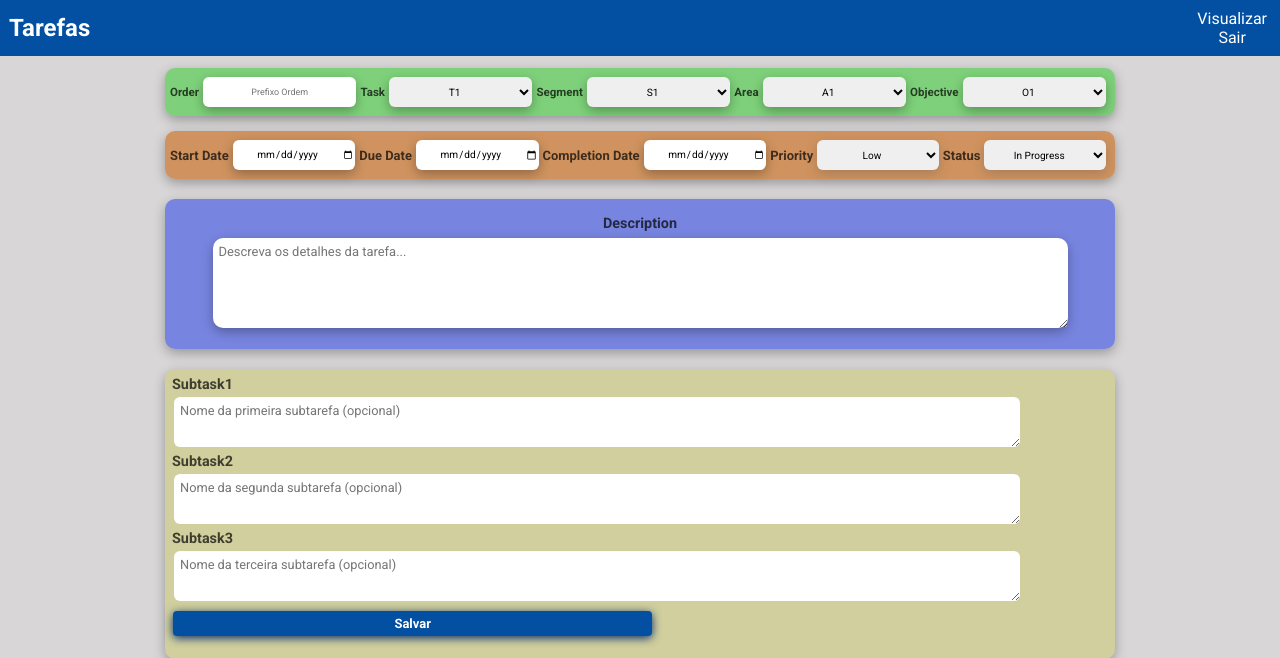
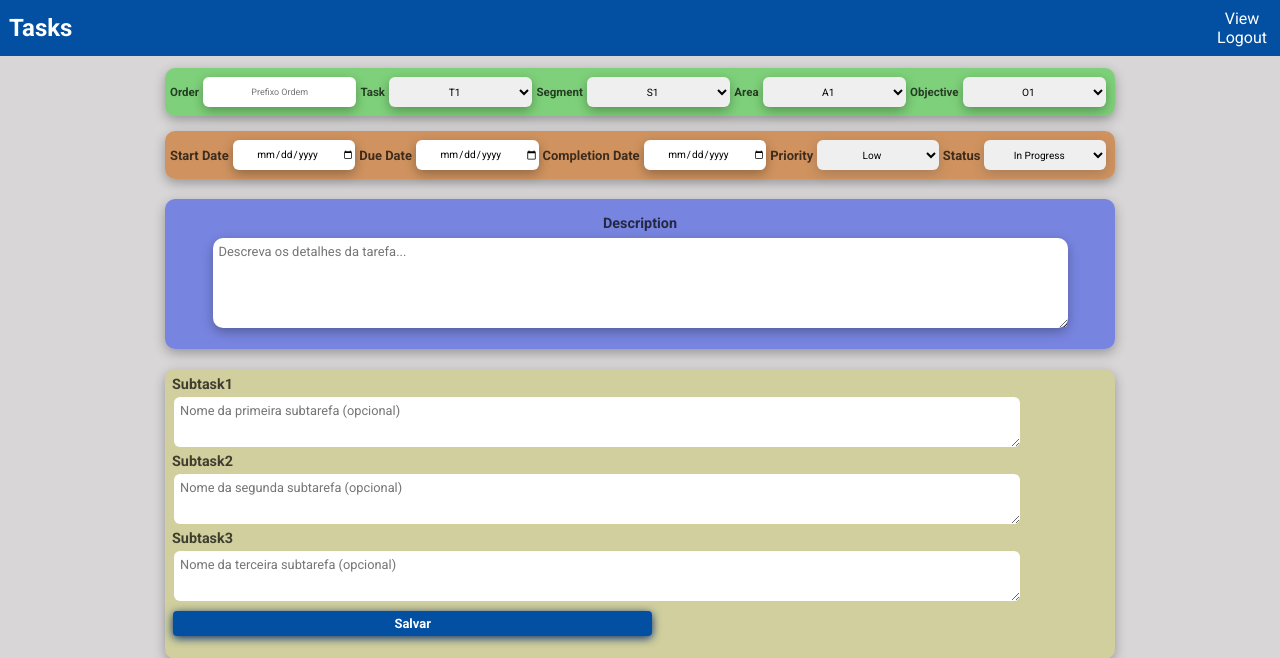
Before and after one commit to Alexgsouza39/Projeto-1, a Flask app: page / in a window 1280 px wide. Shown: the top 658 px of the page. Run offline with Flask 3, Linux system fonts and the light colour scheme; the visitor is signed in with stand-in values (Sample User, id 1).

Commit message:
Atualização de HTML

```diff
--- a/templates/index.html
+++ b/templates/index.html
@@ -12,15 +12,15 @@
     <link rel="icon" type="image/svg+xml" href="{{ url_for('static', filename='favicon.svg') }}">
     <link rel="icon" type="image/svg+xml" sizes="32x32" href="{{ url_for('static', filename='favicon32.svg') }}">
     <link rel="icon" type="image/svg+xml" sizes="16x16" href="{{ url_for('static', filename='favicon16.svg') }}">
-    <title>Tarefas</title>
+    <title>Tasks</title>
 </head>
     <body>
         <header>
             <nav class="navbar">
-                <h1>Tarefas</h1>
+                <h1>Tasks</h1>
                 <ul class="nav_links">
-                    <li class="menu_links"><a href="{{ url_for('tasks.view_tasks') }}">Visualizar</a></li>
-                    <li class="menu_links"><a href="{{ url_for('auth.logout') }}">Sair</a></li>
+                    <li class="menu_links"><a href="{{ url_for('tasks.view_tasks') }}">View</a></li>
+                    <li class="menu_links"><a href="{{ url_for('auth.logout') }}">Logout</a></li>
                 </ul>
             </nav>
         </header>
```
